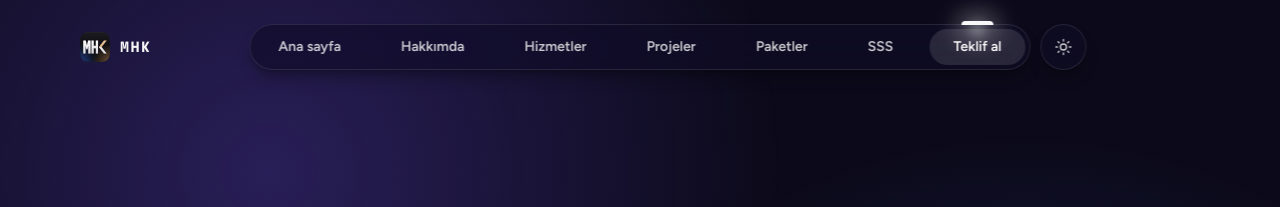
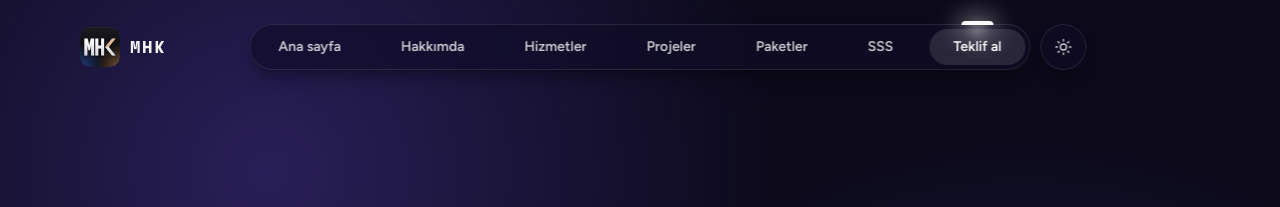
Before and after one commit to MuhammedHmz1453/MuhammedHmz1453.github.io, a Jekyll site: the page built from index.html, in a window 1280 px wide. Shown: the top 207 px of the page. Built offline with Jekyll 4.4.1, drawn with Linux system fonts in a browser that asks for light colours.

Commit message:
Logo büyütüldü (üstte 40px, altta 44px)
Co-Authored-By: Claude Opus 5.5 <noreply@anthropic.com>
Claude-Session: https://claude.ai/code/session_015cD98G2LMLwpiJcFaBPEqb

```diff
--- a/404.html
+++ b/404.html
@@ -48,7 +48,7 @@ permalink: /404.html
   <header class="site-header">
     <div class="topbar container">
       <a class="nav__brand" href="{{ '/' | relative_url }}" aria-label="Ana sayfaya dön">
-        <img class="nav__mark" src="{{ '/assets/logo.svg' | relative_url }}?v=3" alt="" width="30" height="30">
+        <img class="nav__mark" src="{{ '/assets/logo.svg' | relative_url }}?v=3" alt="" width="40" height="40">
         <span>{% if g.logo_yazi and g.logo_yazi != "" %}{{ g.logo_yazi | escape }}{% else %}{{ g.site_adi | default: tam_ad | downcase | replace: " ", "" | escape }}{% endif %}</span>
       </a>
       <button class="lg-btn lg-btn--icon theme-toggle" type="button" aria-label="Koyu temaya geç" data-theme-toggle>
--- a/_layouts/yasal.html
+++ b/_layouts/yasal.html
@@ -31,7 +31,7 @@
   <header class="site-header">
     <div class="topbar container">
       <a class="nav__brand" href="{{ '/' | relative_url }}" aria-label="Ana sayfaya dön">
-        <img class="nav__mark" src="{{ '/assets/logo.svg' | relative_url }}?v=3" alt="" width="30" height="30">
+        <img class="nav__mark" src="{{ '/assets/logo.svg' | relative_url }}?v=3" alt="" width="40" height="40">
         <span>{% if g.logo_yazi and g.logo_yazi != "" %}{{ g.logo_yazi | escape }}{% else %}{{ site_adi | downcase | replace: " ", "" | escape }}{% endif %}</span>
       </a>
       <button class="lg-btn lg-btn--icon theme-toggle" type="button" aria-label="Açık temaya geç" data-theme-toggle>
--- a/css/style.css
+++ b/css/style.css
@@ -185,11 +185,11 @@ body::before {
   font-weight: 500;
   letter-spacing: -0.01em;
 }
-.nav__brand span { font-weight: 700; letter-spacing: .1em; }
+.nav__brand span { font-size: .9375rem; font-weight: 700; letter-spacing: .1em; }
 .nav__mark {
-  width: 30px;
-  height: 30px;
-  border-radius: 8px;
+  width: 40px;
+  height: 40px;
+  border-radius: 10px;
 }
 
 .theme-toggle svg {
@@ -1364,7 +1364,7 @@ body::before {
   letter-spacing: -0.02em;
   text-decoration: none;
 }
-.footer__logo img { width: 36px; height: 36px; border-radius: 10px; }
+.footer__logo img { width: 44px; height: 44px; border-radius: 12px; }
 .footer__about {
   max-width: 34ch;
   margin-top: 16px;
--- a/index.html
+++ b/index.html
@@ -83,7 +83,7 @@
   <header class="site-header">
     <div class="topbar container">
       <a class="nav__brand" href="{{ '/' | relative_url }}" aria-label="Sayfayı yenile" data-reload>
-        <img class="nav__mark" src="assets/logo.svg?v=3" alt="" width="30" height="30">
+        <img class="nav__mark" src="assets/logo.svg?v=3" alt="" width="40" height="40">
         <span>{% if g.logo_yazi and g.logo_yazi != "" %}{{ g.logo_yazi | escape }}{% else %}{{ g.site_adi | default: tam_ad | downcase | replace: " ", "" | escape }}{% endif %}</span>
       </a>
     </div>
@@ -578,7 +578,7 @@
       <div class="footer__top">
         <div class="footer__brand">
           <a class="footer__logo" href="#" aria-label="Sayfanın başına dön">
-            <img src="assets/logo.svg?v=3" alt="" width="36" height="36" loading="lazy">
+            <img src="assets/logo.svg?v=3" alt="" width="44" height="44" loading="lazy">
             <span>{{ g.site_adi | default: tam_ad | escape }}</span>
           </a>
           {%- if g.alt_yazi and g.alt_yazi != "" %}
```
